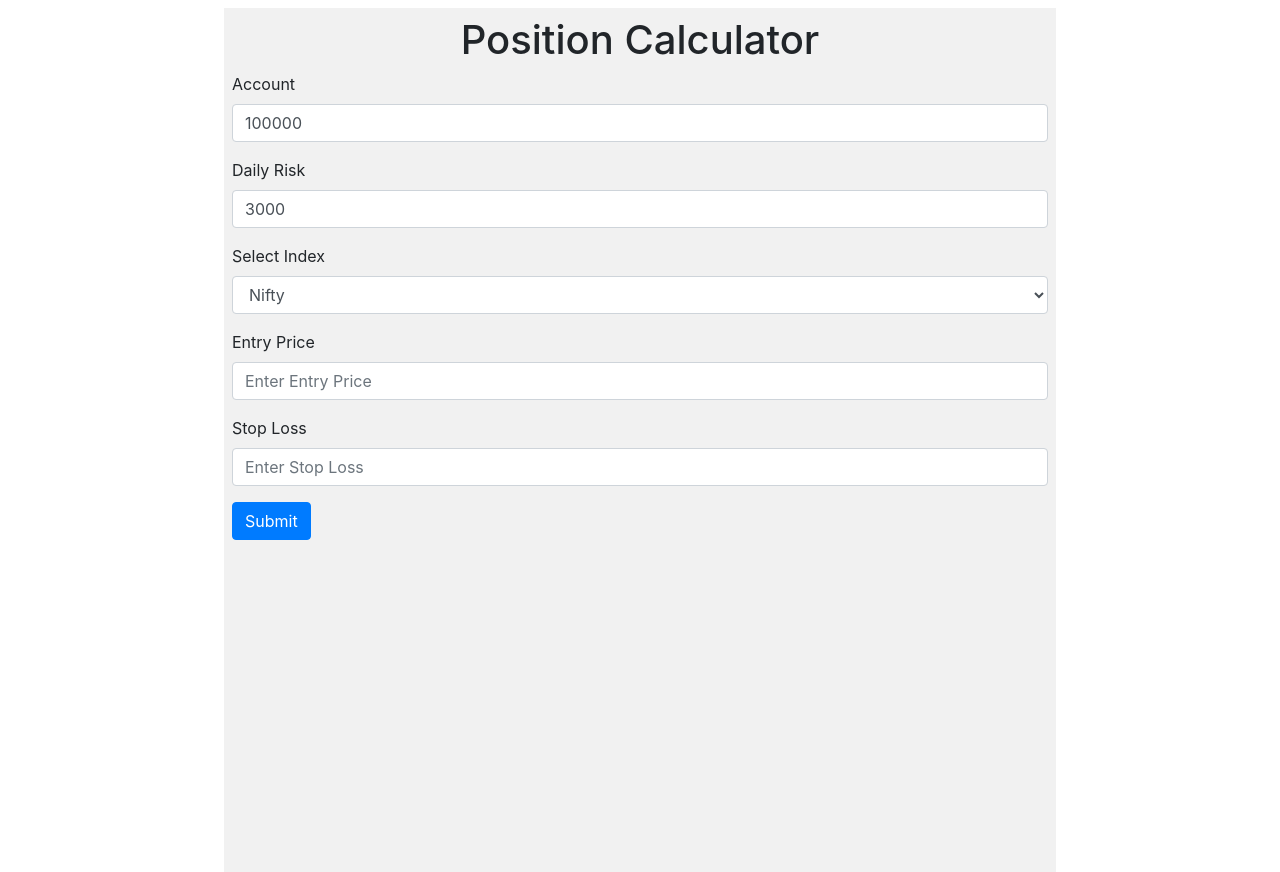
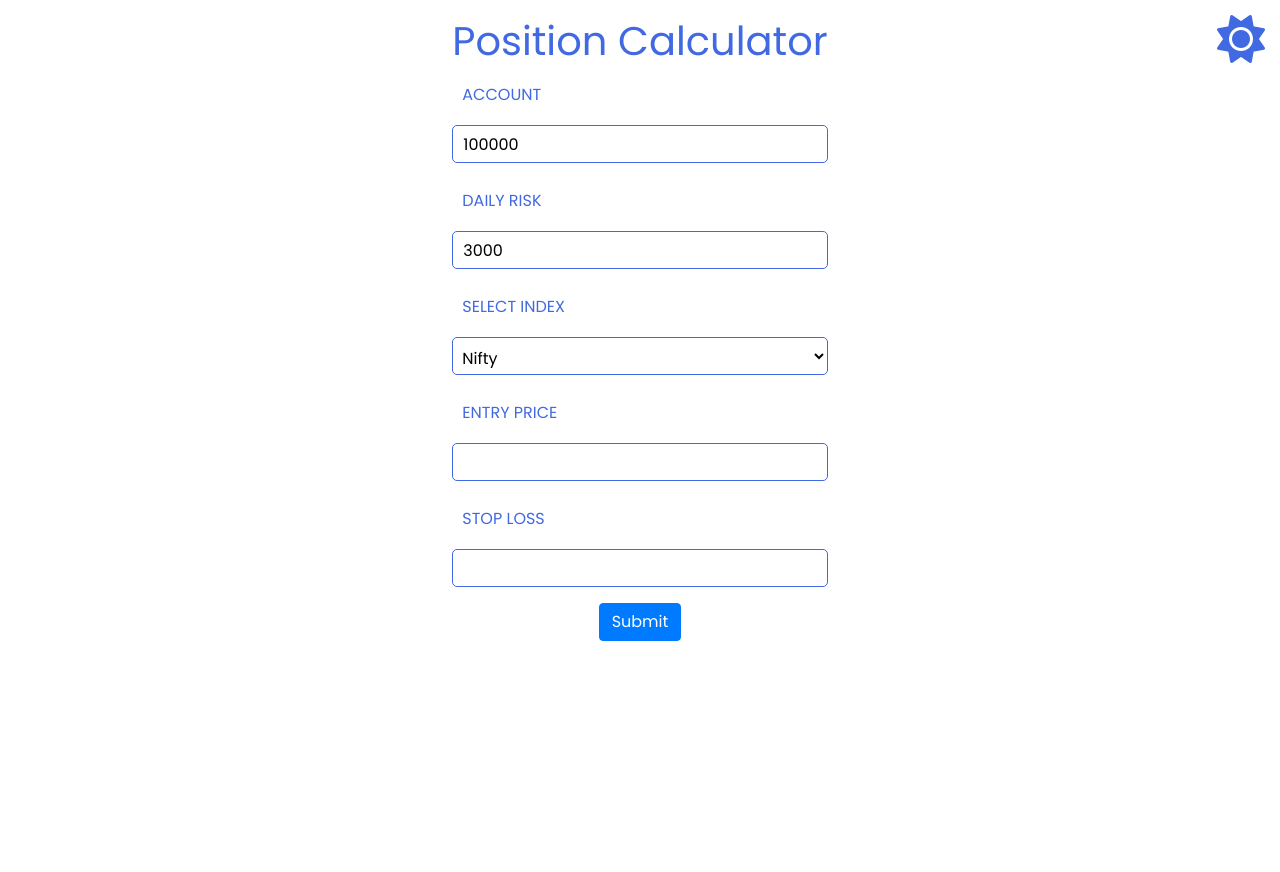
Before and after one commit to Mangesh98/Position-Calculator, a PHP site: page / in a window 1280 px wide. After the commit the page ends 641 px from the top, so only its background shows below. Run offline with PHP 8.4, Linux system fonts and the light colour scheme; some libraries are stand-ins or nearby versions.

Commit message:
Update : Dark mode Added

```diff
--- a/index.css
+++ b/index.css
@@ -1,15 +1,129 @@
+@import url("https://fonts.googleapis.com/css2?family=Poppins&display=swap");
+* {
+  margin: 0;
+  padding: 0;
+  box-sizing: border-box;
+  font-family: "Poppins", sans-serif;
+}
+:root {
+  /* --color:#1d2b3a;
+    --text:#fff;
+    --lable:rgba(255, 255, 255, 0.25); */
+
+  --color: white;
+  --text: black;
+  --lable: royalblue;
+  --title: royalblue;
+}
+body {
+  display: flex;
+  background: var(--color);
+  justify-content: center;
+  align-items: center;
+  flex-direction: column;
+}
 .data {
-    display:none;
-  }
-.main{
-    background-color: #f1f1f1;
-    height: 108vh;
-    width: 104vh;
+  display: none;
 }
-.info{
-    width: 60vh;
-    height: 28vh;
-    font-size: x-large;
-    border: solid 1px #e3e3e3;
-    padding: 1rem;
+
+h1 {
+  margin-top: 17px;
+  color: var(--title);
 }
+
+.inputBox select {
+  /* width: 200px; */
+  padding: 5px;
+  padding-bottom: 0;
+  border: 1px solid var(--lable);
+  background: var(--color);
+  border-radius: 5px;
+  outline: none;
+  color: var(--text);
+  font-size: 1em;
+}
+.inputBox input {
+  /* width: 200px; */
+  padding: 10px;
+  border: 1px solid var(--lable);
+  background: var(--color);
+  border-radius: 5px;
+  outline: none;
+  color: var(--text);
+  font-size: 1em;
+}
+
+.inputBox input:focus {
+  background: var(--color);
+  color: var(--text);
+}
+.inputBox select:focus {
+  background: var(--color);
+  color: var(--text);
+}
+.inputBox label {
+  padding: 10px;
+  pointer-events: none;
+  font-size: 1em;
+  color: var(--lable);
+  text-transform: uppercase;
+  transition: 0.5s;
+}
+
+/* Button */
+#btn {
+  display: block;
+  margin: auto;
+}
+
+input::-webkit-outer-spin-button,
+input::-webkit-inner-spin-button {
+  -webkit-appearance: none;
+  margin: 0;
+}
+
+#mode {
+  margin: 15px;
+  position: absolute;
+  top: 0;
+  right: 0;
+  color: var(--title);
+  font-size: 3em;
+  cursor: pointer;
+}
+
+/* Info / Result */
+.info {
+  margin-top: 13px;
+  margin-bottom: 13px;
+  font-size: x-large;
+  border: solid 1px var(--lable);
+  padding: 10px;
+  color: var(--text);
+}
+.info_label {
+  color: var(--text);
+}
+
+#lots {
+  margin-left: 66px;
+  color: var(--text);
+}
+#maxLot {
+  margin-left: -5px;
+  color: red;
+  font-style: italic;
+  font-size: 17px;
+}
+#quantities {
+  margin-left: 52px;
+  color: var(--text);
+}
+#tax {
+  color: #f12d2d;
+  margin-left: 48px;
+}
+#net_profit {
+  color: #f12d2d;
+  margin-left: 46px;
+}
--- /dev/null
+++ b/index.js
@@ -0,0 +1,29 @@
+let changeIcon = function (icon) {
+  let c = document.querySelector(":root");
+  if (icon.classList.contains("fa-sun")) {
+    icon.classList.remove("fa-sun");
+    icon.classList.add("fa-moon");
+
+    c.style.setProperty("--color", '#1d2b3a');
+    c.style.setProperty("--text", '#fff');
+    c.style.setProperty("--lable", 'rgba(255, 255, 255, 0.25)');
+    c.style.setProperty("--title", '#fff');
+
+  } else {
+    icon.classList.remove("fa-moon");
+    icon.classList.add("fa-sun");
+
+    c.style.setProperty("--color", 'white');
+    c.style.setProperty("--text", 'black');
+    c.style.setProperty("--lable", 'royalblue');
+    c.style.setProperty("--title", 'royalblue');
+
+  }
+//   --color: white;
+//   --text: black;
+//   --lable: royalblue;
+
+  //     --color:#1d2b3a;
+  //     --text:#fff;
+  //     --lable:rgba(255, 255, 255, 0.25);
+};
--- a/index.php
+++ b/index.php
@@ -13,7 +13,7 @@ $index="";
 $bankNifty="";
 $nifty="";
 $msg="";
-$hide="data";
+$hide="data"; //data
 $net_profit="";
 $total_tax="";
 $dr="3000";
@@ -117,15 +117,19 @@ $av="100000";
       integrity="sha384-ggOyR0iXCbMQv3Xipma34MD+dH/1fQ784/j6cY/iJTQUOhcWr7x9JvoRxT2MZw1T"
       crossorigin="anonymous"
     />
+    <link rel="stylesheet" href="https://cdnjs.cloudflare.com/ajax/libs/font-awesome/6.1.2/css/all.min.css" integrity="sha512-1sCRPdkRXhBV2PBLUdRb4tMg1w2YPf37qatUFeS7zlBy7jJI8Lf4VHwWfZZfpXtYSLy85pkm9GaYVYMfw5BC1A==" crossorigin="anonymous" referrerpolicy="no-referrer" />
     <link rel="stylesheet" href="index.css">
+    <script src="index.js"></script>
 
     <title>Position Calculator</title>
   </head>
   <body>
-    <div class="container main p-2 mt-2" >
-        <!-- <div class="row g-3"></div> -->
+    <i onclick="changeIcon(this)" id="mode" class="fa-solid fa-sun"></i>
+    <!-- <i onclick="changeIcon(this)" id="mode" class="fa-solid fa-sun"></i> -->
+    <div class="inputBox">
+    <!-- <div class="container main p-2 mt-2 inputBox" > -->
     <form method = "post" class="">
-        <div class="  d-flex justify-content-center">
+        <div class="d-flex justify-content-center">
             <h1>Position Calculator</h1>
         </div>
       <div class="form-data">
@@ -146,7 +150,7 @@ $av="100000";
           <input
             required
             value="<?php echo $dr;?>"
-            type="number"
+            type="Number"
             class="form-control"
             id="dailyRisk"
             name="dailyRisk"
@@ -181,7 +185,6 @@ $av="100000";
               class="form-control"
               id="entry"
               aria-describedby="entry"
-              placeholder="Enter Entry Price"
               name="entryPrice"
               step=".01"
             />
@@ -195,24 +198,22 @@ $av="100000";
               class="form-control"
               id="stopLoss"
               aria-describedby="sl"
-              placeholder="Enter Stop Loss"
               name="stopLoss"
               step=".01"
             />
           </div>
 
-          <button type="submit" class="btn btn-primary">Submit</button>
+          <button type="submit" id="btn" class=" btn btn-primary">Submit</button>
         </form>
       </div>
 
 
       <div class="d-flex justify-content-center">
       <div class="<?php echo $hide ?> info -flex justify-content-between">
-        <div>Lots<label style="margin-left: 88px;">:</label><label style="margin-left: 50px;"><?php echo $lots;?><label style="margin-left: 7px;color: red;
-        font-style: italic;font-size: 17px;"><?php echo $msg;?></label></label></div>
-        <div>Quantities<label style="margin-left: 25px;">:</label><label style="margin-left: 52px;"><?php echo $quantities;?></label></div>
-        <div>Total Tax<label style="margin-left: 45px;">:</label><label style="color: #F12D2D;margin-left: 50px;"><?php echo round($total_tax,2);?></label></div>
-        <div>Net P&L<label style="margin-left: 47px;">:</label><label style="color: #F12D2D;margin-left: 46px;"><?php echo $net_profit;?></label></div>
+        <div>Lots<label class="info_label" style="margin-left: 88px;">:</label><label id="lots""><?php echo $lots;?><label id="maxLot"><?php echo $msg;?></label></label></div>
+        <div>Quantities<label class="info_label" style="margin-left: 25px;">:</label><label id="quantities"><?php echo $quantities;?></label></div>
+        <div>Total Tax<label class="info_label" style="margin-left: 45px;">:</label><label id="tax"><?php echo round($total_tax,2);?></label></div>
+        <div>Net P&L<label class="info_label" style="margin-left: 47px;">:</label><label id="net_profit"><?php echo $net_profit;?></label></div>
       </div>
       </div>
     </div>
```
